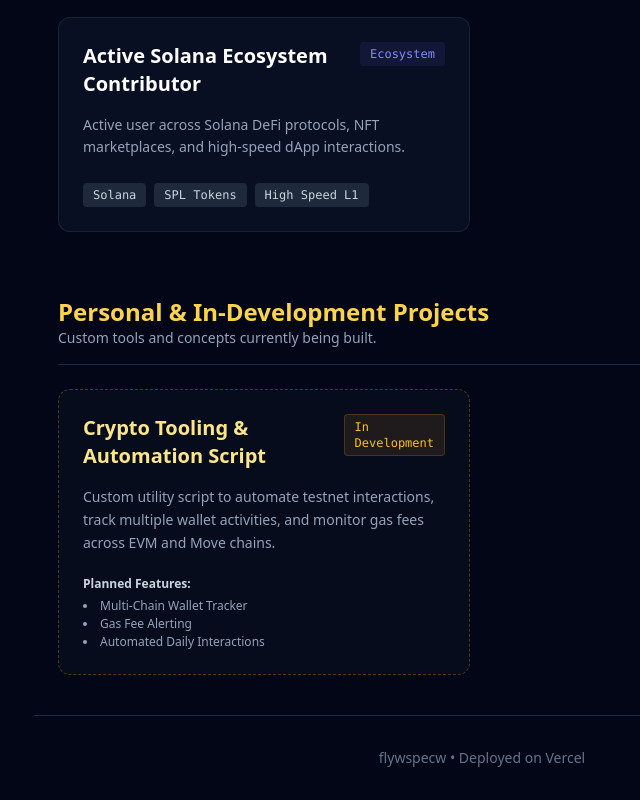
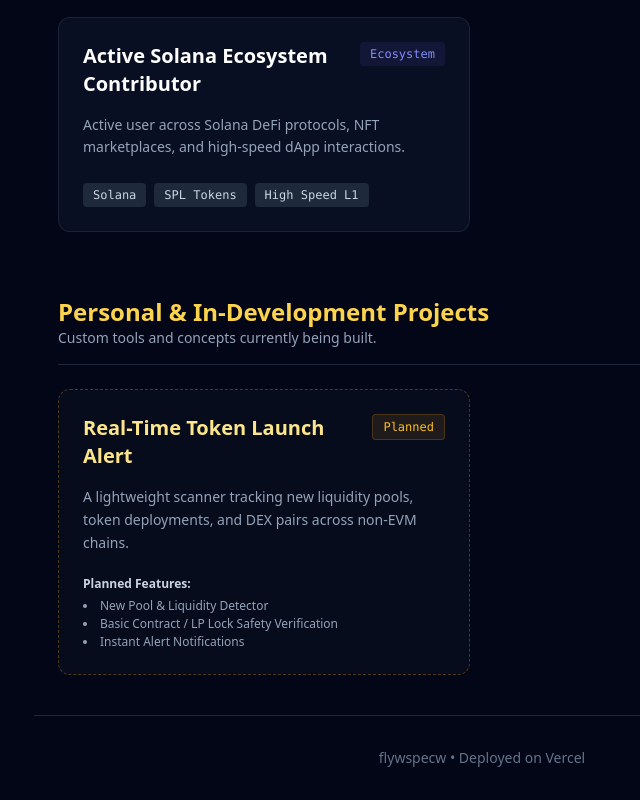
Before and after one commit to diyanf/flywspecw-portfolio, a Next.js app: page / in a window 1280 px wide. Shown: the part 1420-2220 px from the top of the page, without its empty margins (158-798 px from the left). Built offline with nearby package versions, Linux system fonts and the light colour scheme.

Commit message:
Update customProjects.ts

```diff
--- a/src/data/customProjects.ts
+++ b/src/data/customProjects.ts
@@ -9,11 +9,15 @@ export interface CustomProject {
 
 export const customProjects: CustomProject[] = [
   {
-    id: 'cp-1',
-    title: 'Crypto Tooling & Automation Script',
-    status: 'In Development',
-    description: 'Custom utility script to automate testnet interactions, track multiple wallet activities, and monitor gas fees across EVM and Move chains.',
-    featuresPlanned: ['Multi-Chain Wallet Tracker', 'Gas Fee Alerting', 'Automated Daily Interactions'],
-    tags: ['Python', 'Automation', 'Crypto Tool', 'EVM / Move'],
-  }
+  id: 'cp-1',
+  title: 'Real-Time Token Launch Alert',
+  status: 'Planned',
+  description: 'A lightweight scanner tracking new liquidity pools, token deployments, and DEX pairs across non-EVM chains.',
+  featuresPlanned: [
+    'New Pool & Liquidity Detector',
+    'Basic Contract / LP Lock Safety Verification',
+    'Instant Alert Notifications'
+  ],
+  tags: ['Python', 'Solana Web3', 'Sui SDK', 'Telegram Bot API'],
+}
 ];
```
